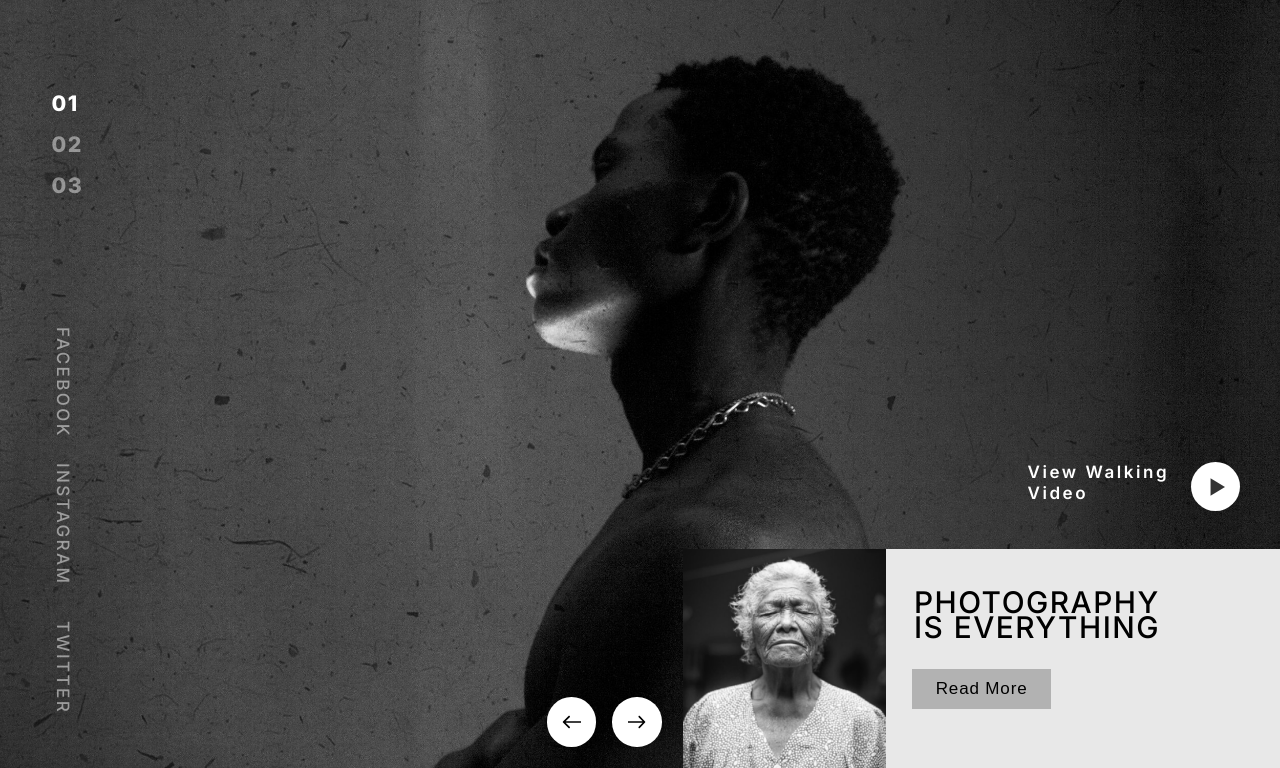
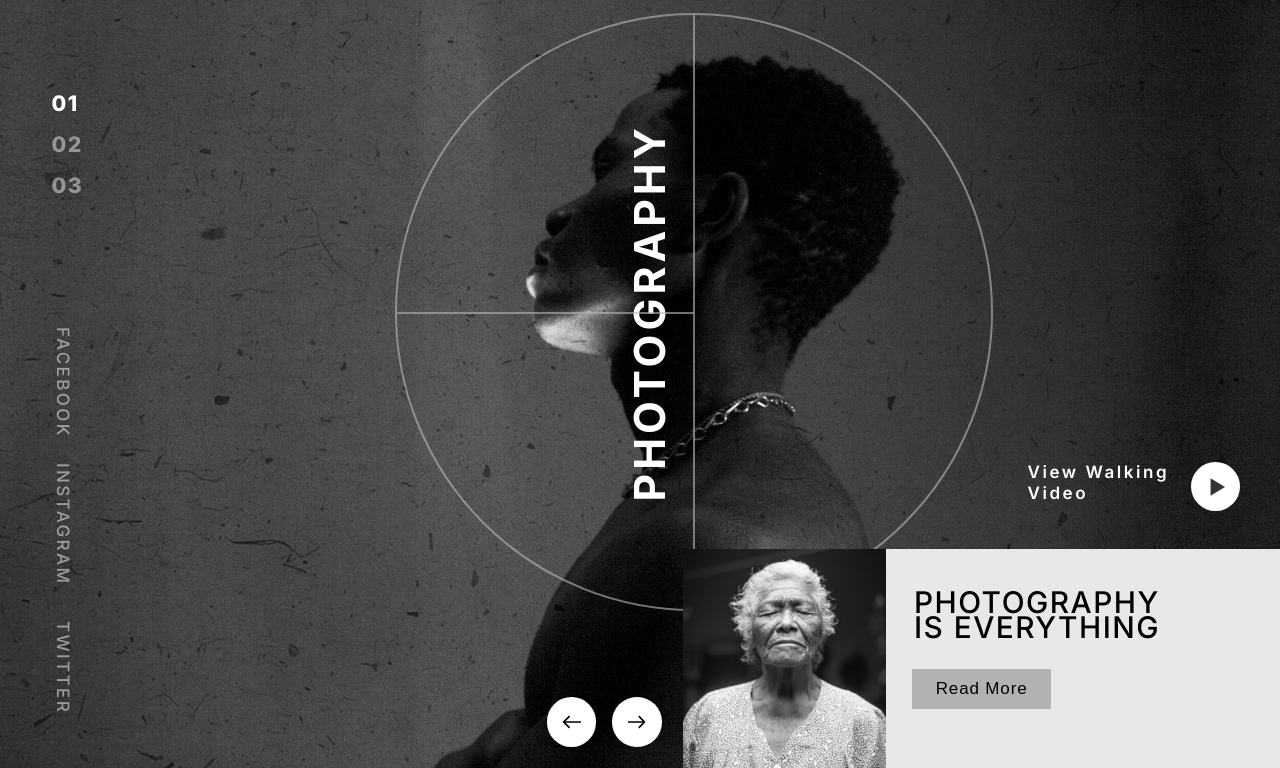
Before and after one commit to Dyeuse/Millennial-Moments, a website: page index.html in a window 1280 px wide. Shown: the part 105-873 px from the top of the page. Drawn offline with Linux system fonts and the light colour scheme.

Commit message:
Add hero

```diff
--- a/index.html
+++ b/index.html
@@ -47,6 +47,11 @@
 						<li class="social__link">instagram</li>
 						<li class="social__link">twitter</li>
 					</ul>
+					<div class="hero">
+						<h1 class="hero__heading">photography</h1>
+						<div class="hero__main-line"></div>
+						<div class="hero__secondary-line"></div>
+					</div>
 				</div>
 				<main class="explanations">
 					<div class="slider">
--- /dev/null
+++ b/sass/layout/_hero.scss
@@ -0,0 +1,47 @@
+.hero {
+	position: absolute;
+	top: clamp(100px, 9.25vw, 139px);
+	left: 30.89%;
+	display: flex;
+	justify-content: center;
+	align-items: center;
+	width: clamp(175px, 46.4vw, 697px);
+	height: clamp(175px, 46.4vw, 697px);
+	border: 2px solid $line-color;
+	border-radius: 50%;
+	&__heading {
+		font-weight: 700;
+		font-size: clamp(15px, 3.33vw, 50px);
+		line-height: clamp(18px, 2vw, 30px);
+		text-align: center;
+		letter-spacing: 0.25rem;
+		text-transform: uppercase;
+		transform: rotate(-90deg);
+		margin-right: 15%;
+	}
+	&__main-line {
+		position: absolute;
+		top: 0;
+		left: calc(50% - 1px);
+		height: 100%;
+		width: 2px;
+		background-color: $line-color;
+	}
+	&__secondary-line {
+		position: absolute;
+		top: 50%;
+		left: 0;
+		height: 2px;
+		width: 50%;
+		background-color: $line-color;
+	}
+	@media screen and (max-width: 599px) {
+		border: 1px solid $line-color;
+		&__main-line {
+			width: 1px;
+		}
+		&__secondary-line {
+			height: 1px;
+		}
+	}
+}
--- a/sass/main.scss
+++ b/sass/main.scss
@@ -19,5 +19,6 @@
 @import './layout/header';
 @import './layout/nav';
 @import './layout/sidebar';
+@import './layout/hero';
 @import './layout/details';
 @import './layout/explanations';
--- a/sass/utils/_variables.scss
+++ b/sass/utils/_variables.scss
@@ -1,3 +1,4 @@
 $main-color: #fff;
 $main-bg-color: #2d2d31;
 $secondary-bg-color: #5f5f5f;
+$line-color: rgba(183, 183, 183, 0.62);
```
Also changed, not shown: css/style.css, 1 other file.
